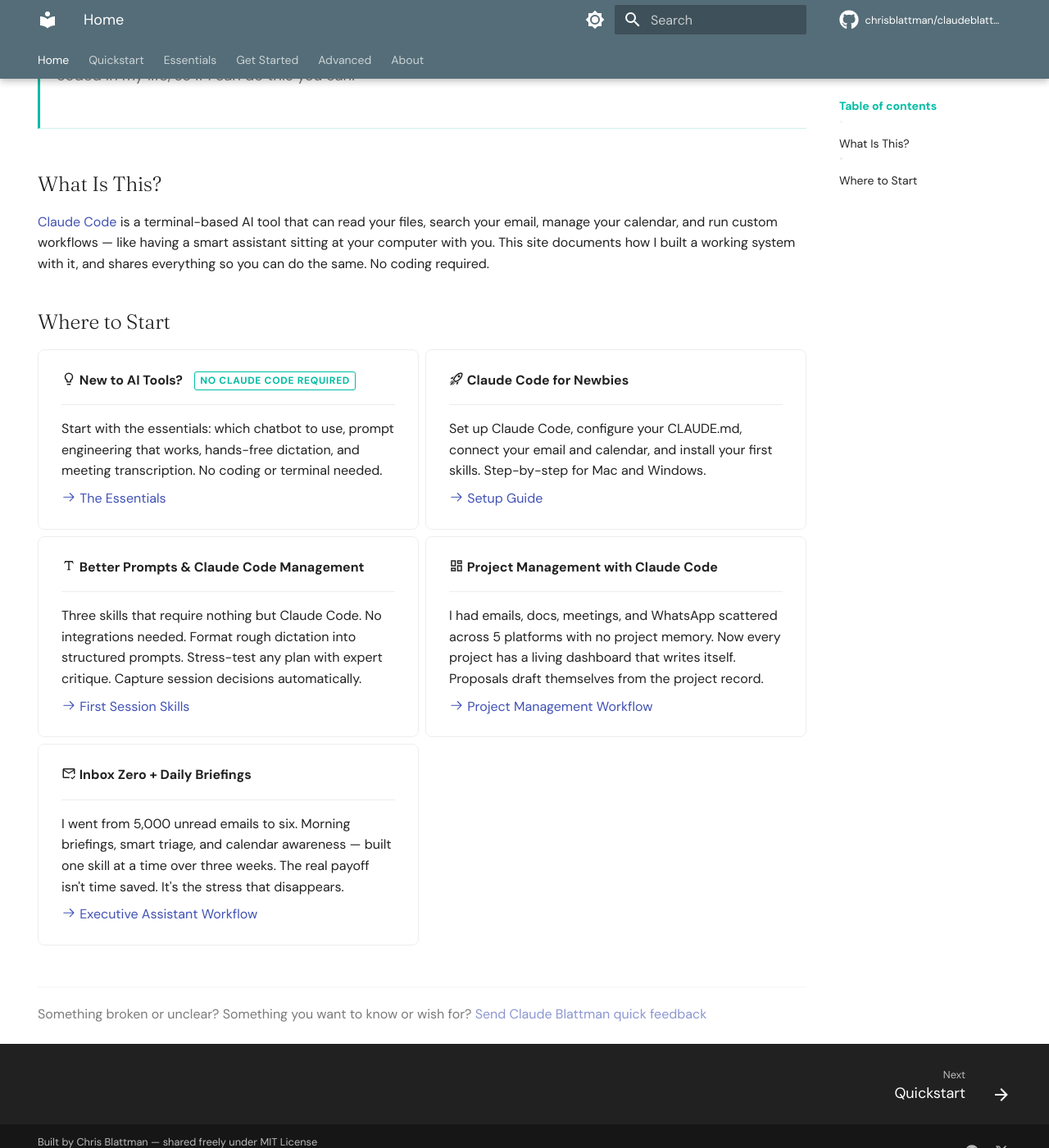
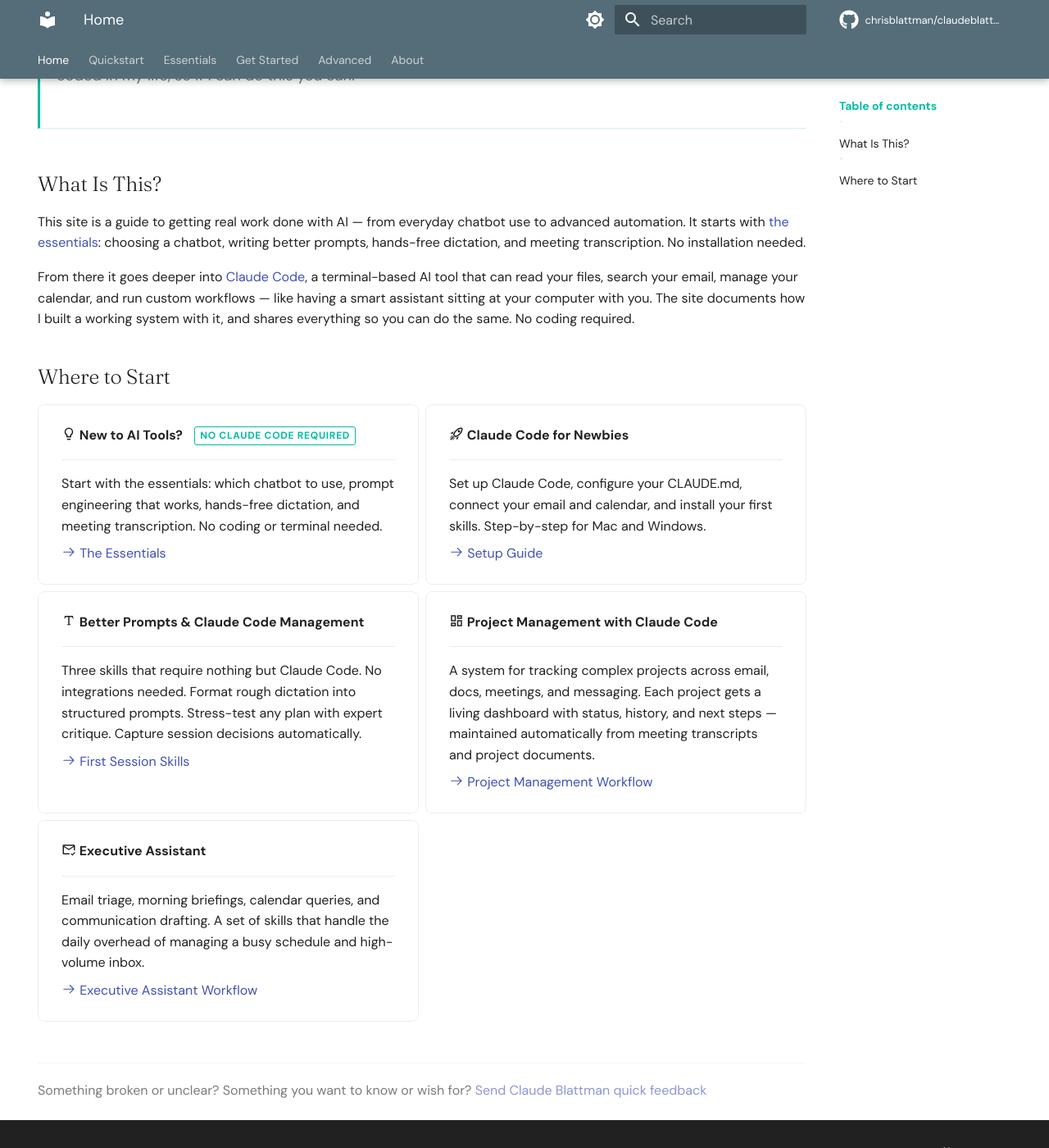
Before and after one commit to XiongfeiLi6/claudeblattman, an MkDocs documentation site: the page built from docs/index.md, in a window 1280 px wide and 1400 px high, scrolled down 472 px. Shown: the whole window at 82% size. Built offline with MkDocs 1.6.1 and Material for MkDocs 9.7.7, drawn with Linux system fonts in a browser that asks for light colours; comment, search, counter and statistics services are not loaded.

Commit message:
Tone down homepage cards and fix What Is This scope
- What Is This now covers essentials + Claude Code, not just Claude Code
- Renamed "Inbox Zero + Daily Briefings" to "Executive Assistant"
- Rewrote PM and EA card descriptions to be descriptive, not promotional

Co-Authored-By: Claude Opus 4.6 <noreply@anthropic.com>

```diff
--- a/docs/index.md
+++ b/docs/index.md
@@ -21,7 +21,9 @@ By [Chris Blattman](https://chrisblattman.com), political economist at UChicago
 
 ## What Is This?
 
-[Claude Code](https://docs.anthropic.com/en/docs/claude-code) is a terminal-based AI tool that can read your files, search your email, manage your calendar, and run custom workflows — like having a smart assistant sitting at your computer with you. This site documents how I built a working system with it, and shares everything so you can do the same. No coding required.
+This site is a guide to getting real work done with AI — from everyday chatbot use to advanced automation. It starts with [the essentials](essentials/index.md): choosing a chatbot, writing better prompts, hands-free dictation, and meeting transcription. No installation needed.
+
+From there it goes deeper into [Claude Code](https://docs.anthropic.com/en/docs/claude-code), a terminal-based AI tool that can read your files, search your email, manage your calendar, and run custom workflows — like having a smart assistant sitting at your computer with you. The site documents how I built a working system with it, and shares everything so you can do the same. No coding required.
 
 ## Where to Start
 
@@ -55,15 +57,15 @@ By [Chris Blattman](https://chrisblattman.com), political economist at UChicago
 
     ---
 
-    I had emails, docs, meetings, and WhatsApp scattered across 5 platforms with no project memory. Now every project has a living dashboard that writes itself. Proposals draft themselves from the project record.
+    A system for tracking complex projects across email, docs, meetings, and messaging. Each project gets a living dashboard with status, history, and next steps — maintained automatically from meeting transcripts and project documents.
 
     [:octicons-arrow-right-24: Project Management Workflow](workflows/project-management.md)
 
--   **:material-email-check-outline: Inbox Zero + Daily Briefings**
+-   **:material-email-check-outline: Executive Assistant**
 
     ---
 
-    I went from 5,000 unread emails to six. Morning briefings, smart triage, and calendar awareness — built one skill at a time over three weeks. The real payoff isn't time saved. It's the stress that disappears.
+    Email triage, morning briefings, calendar queries, and communication drafting. A set of skills that handle the daily overhead of managing a busy schedule and high-volume inbox.
 
     [:octicons-arrow-right-24: Executive Assistant Workflow](toolkit/executive-assistant.md)
 
```
